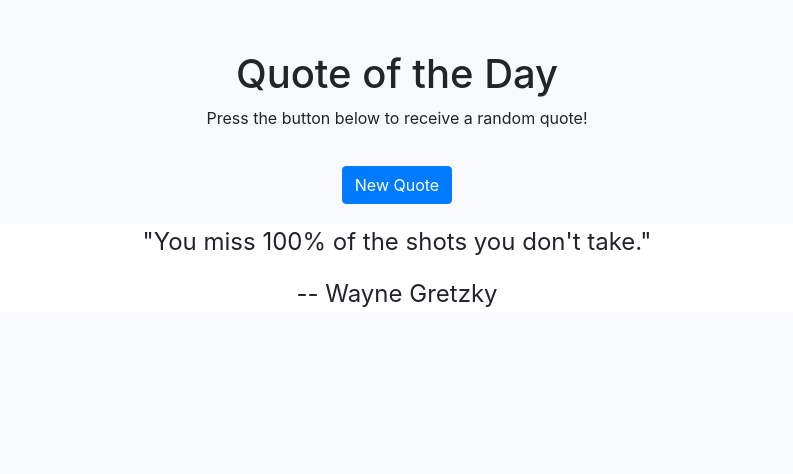
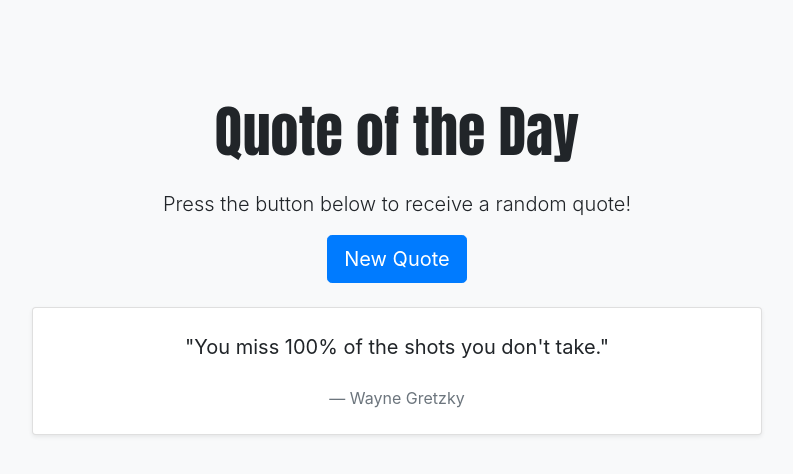
Before and after one commit to Mohammedkasemaltarhony/Get-Random-Quote, a plain HTML site: page index.html in a window 1280 px wide. Shown: the whole page, without its empty margins (243-1036 px from the left). Drawn offline with nearby package versions, Linux system fonts and the light colour scheme.

Commit message:
last changes
last changes

```diff
--- a/css/style.css
+++ b/css/style.css
@@ -1,20 +1,21 @@
 body {
   background-color: #f8f9fa;
-  text-align: center;
   padding: 50px;
 }
 
 #quote-box {
-  margin-top: 20px;
   font-size: 1.5em;
   background-color: white;
 }
 
 #new-quote {
-  margin-top: 20px;
   transition: background-color 0.3s ease;
 }
 
 #new-quote:hover {
   background-color: #0056b3;
 }
+
+h1.display-4 {
+  font-family: 'Impact', sans-serif;
+}
--- a/index.html
+++ b/index.html
@@ -5,19 +5,28 @@
     <meta name="viewport" content="width=device-width, initial-scale=1.0">
     <title>Quote of the Day</title>
     <link href="https://stackpath.bootstrapcdn.com/bootstrap/4.5.2/css/bootstrap.min.css" rel="stylesheet">
+    <link rel="stylesheet" href="https://cdnjs.cloudflare.com/ajax/libs/animate.css/4.1.1/animate.min.css">
     <link rel="stylesheet" href="./css/style.css">
 </head>
 <body>
-    <div class="container">
-        <h1 class="fw-bold ">Quote of the Day</h1>
-        <p>Press the button below to receive a random quote!</p>
-        <button id="new-quote" class="btn btn-primary" onclick="showNewQuote()">New Quote</button>
-        <div id="quote-box">
-            <p id="quote">"You miss 100% of the shots you don't take."</p>
-            <p id="author">-- Wayne Gretzky</p>
+    <div class="container my-5">
+        <div class="row justify-content-center">
+            <div class="col-md-8">
+                <div class="text-center">
+                    <h1 class="display-4 mb-4">Quote of the Day</h1>
+                    <p class="lead">Press the button below to receive a random quote!</p>
+                    <button id="new-quote" class="btn btn-primary btn-lg mb-4" onclick="showNewQuote()">New Quote</button>
+                </div>
+                <div id="quote-box" class="card p-4 shadow-sm">
+                    <blockquote class="blockquote text-center mb-0">
+                        <p id="quote" class="mb-4 animate__animated">"You miss 100% of the shots you don't take."</p>
+                        <footer id="author" class="blockquote-footer animate__animated">Wayne Gretzky</footer>
+                    </blockquote>
+                </div>
+            </div>
         </div>
     </div>
 
-    <script src="./js/index.js"></script>
+    <script src="./js/index.js" defer></script>
 </body>
 </html>
```
